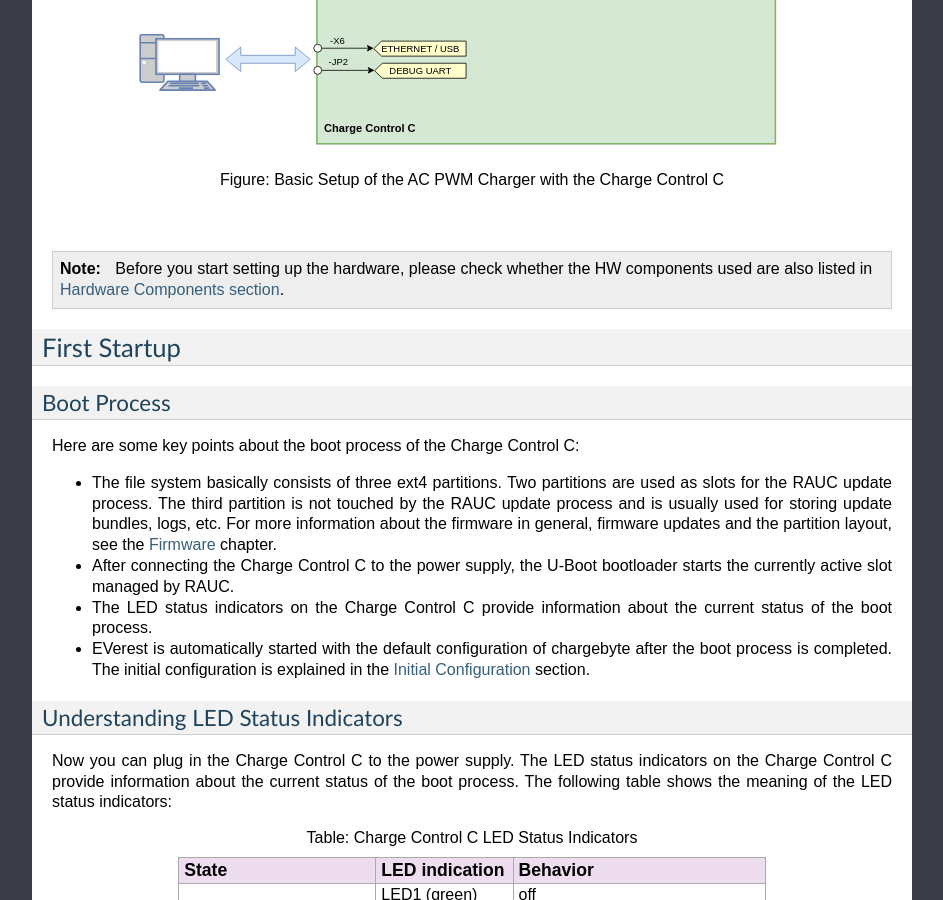
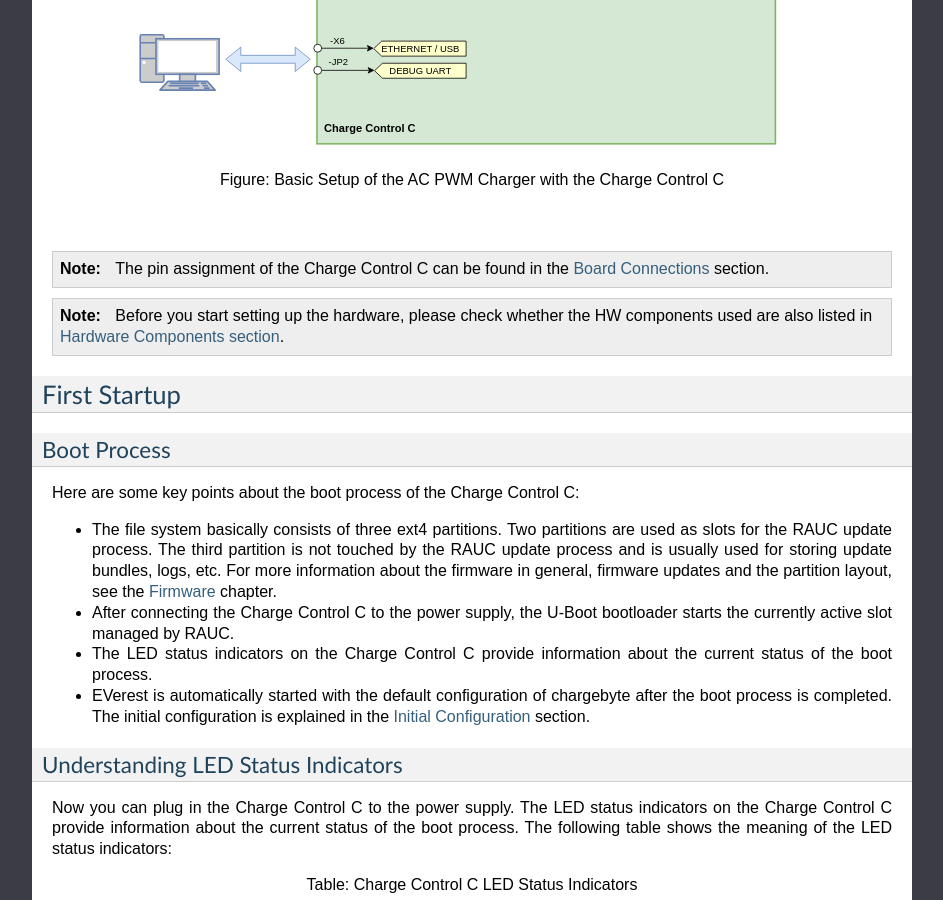
Before and after one commit to chargebyte/chargebyte-docs, a Sphinx documentation site: the page built from docs/source/getting_started.rst, in a window 1280 px wide and 900 px high, scrolled down 1033 px. Shown: the whole window, without its empty margins (198-1141 px from the left). Built offline with Sphinx 7.4.7, drawn with Linux system fonts in a browser that asks for light colours.

Commit message:
Add a note to reference the pin assignment (refs EVEREST-950)
Signed-off-by: Fabian Hartung <fabian.hartung@chargebyte.com>

```diff
--- a/docs/source/getting_started.rst
+++ b/docs/source/getting_started.rst
@@ -38,6 +38,9 @@ The following figure shows the basic setup of the AC PWM charger with the Charge
     :width: 500pt
 
     Figure: Basic Setup of the AC PWM Charger with the Charge Control C
+
+.. note::
+   The pin assignment of the Charge Control C can be found in the :ref:`board-connections` section.
 
 .. note::
    Before you start setting up the hardware, please check whether the HW components used are also
```
